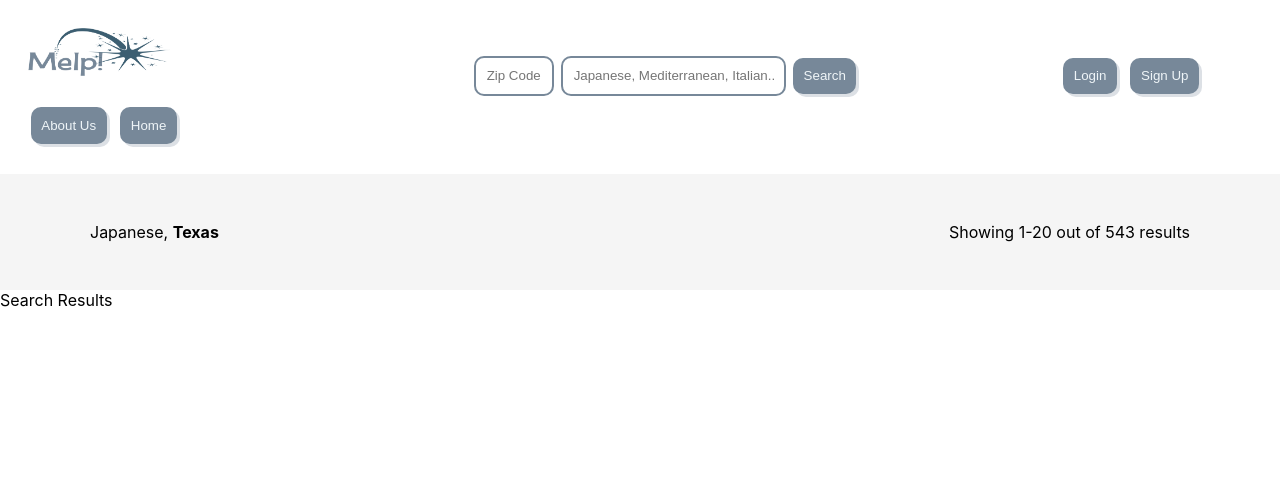
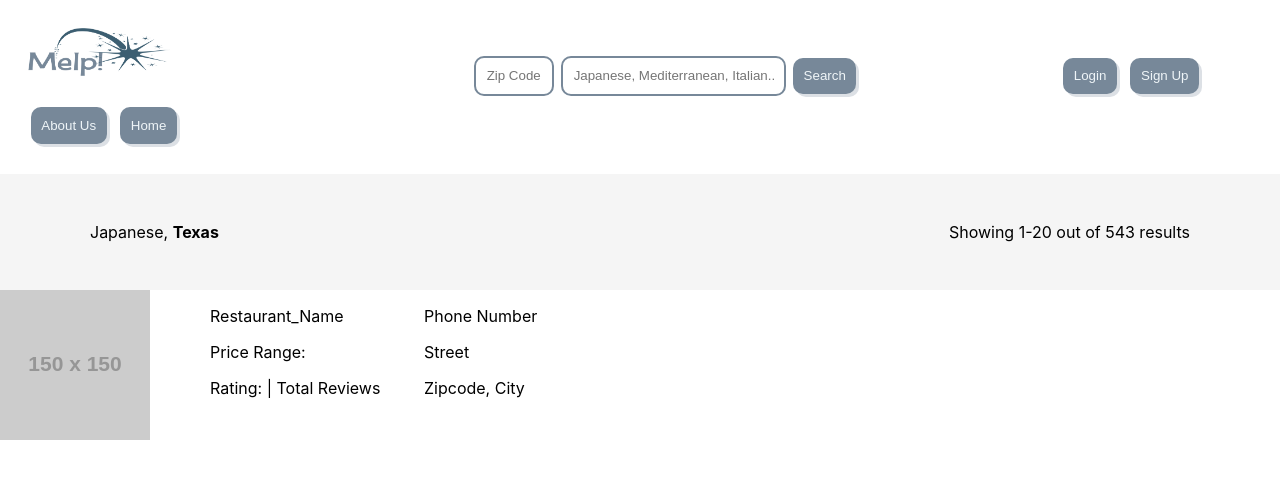
Before and after one commit to The-Software-Guild/c40finalproject-teem-3, a React (Create React App) app: page /search in a window 1280 px wide. Shown: the top 478 px of the page. Built offline with nearby package versions, Linux system fonts and the light colour scheme; what @amcharts/amcharts4 would draw is missing.

Commit message:
SearchResult Static Page Setup

```diff
--- a/package.json
+++ b/package.json
@@ -2,12 +2,14 @@
   "name": "projectmelp",
   "version": "0.1.0",
   "private": true,
+  "proxy": "https://api.yelp.com",
   "dependencies": {
     "@amcharts/amcharts4": "^4.10.17",
     "@amcharts/amcharts4-geodata": "^4.1.19",
     "@testing-library/jest-dom": "^5.11.10",
     "@testing-library/react": "^11.2.6",
     "@testing-library/user-event": "^12.8.3",
+    "axios": "^0.21.1",
     "bootstrap": "^4.6.0",
     "bulma": "^0.9.2",
     "query-string": "^4.3.4",
--- a/src/pages/SearchPage/SearchResults/SearchResults.js
+++ b/src/pages/SearchPage/SearchResults/SearchResults.js
@@ -1,9 +1,23 @@
 import React from 'react';
+import styles from './SearchResults.module.css';
 
 export function SearchResults() {
+
     return(
-        <div>
-            Search Results
+        <div className={styles['search-result']}>
+            <div className={styles['business-image']}>
+                <img src='https://via.placeholder.com/150' alt='business'/>
+            </div>
+            <div className={styles['business-info']}>
+                <p>Restaurant_Name </p>
+                <p>Price Range: </p>
+                <p>Rating: | Total Reviews</p>
+            </div>
+            <div>
+                <p>Phone Number</p>
+                <p>Street</p>
+                <p>Zipcode, City</p>
+            </div>
         </div>
     );
 }
--- a/src/pages/SearchPage/SearchResults/SearchResults.module.css
+++ b/src/pages/SearchPage/SearchResults/SearchResults.module.css
@@ -0,0 +1,16 @@
+.search-result{
+    display: flex;
+}
+
+.business-image{
+    width: 210px;
+    height: 210px;
+    border-radius: 4px;
+}
+
+.business-info{
+    width: 210px;
+    height: 210px;
+    border-radius: 4px;
+    margin-right: 4px;
+}
--- a/src/hooks/yelp-api/api.js
+++ b/src/pages/hooks/yelp-api/api.js
@@ -1,7 +1,7 @@
 import {API_BASE_URL, BEARER_TOKEN} from './config';
 import queryString from 'query-string'
 
-export function get(path, queryParms){
+export function get(path, queryParams){
     const query = queryString.stringify(queryParams);
     return fetch('${API_BASE_URL}${path}?${query}', {
         headers: {
```
Also changed, not shown: src/pages/SearchPage/SearchPage.js (+10 -0 lines), src/pages/hooks/yelp-api/config.js (renamed from src/hooks/yelp-api/config.js), src/pages/hooks/yelp-api/useBusinessSearch.js (renamed from src/hooks/yelp-api/useBusinessSearch.js), 1 other file (tests, documents, lock files or other folders).
